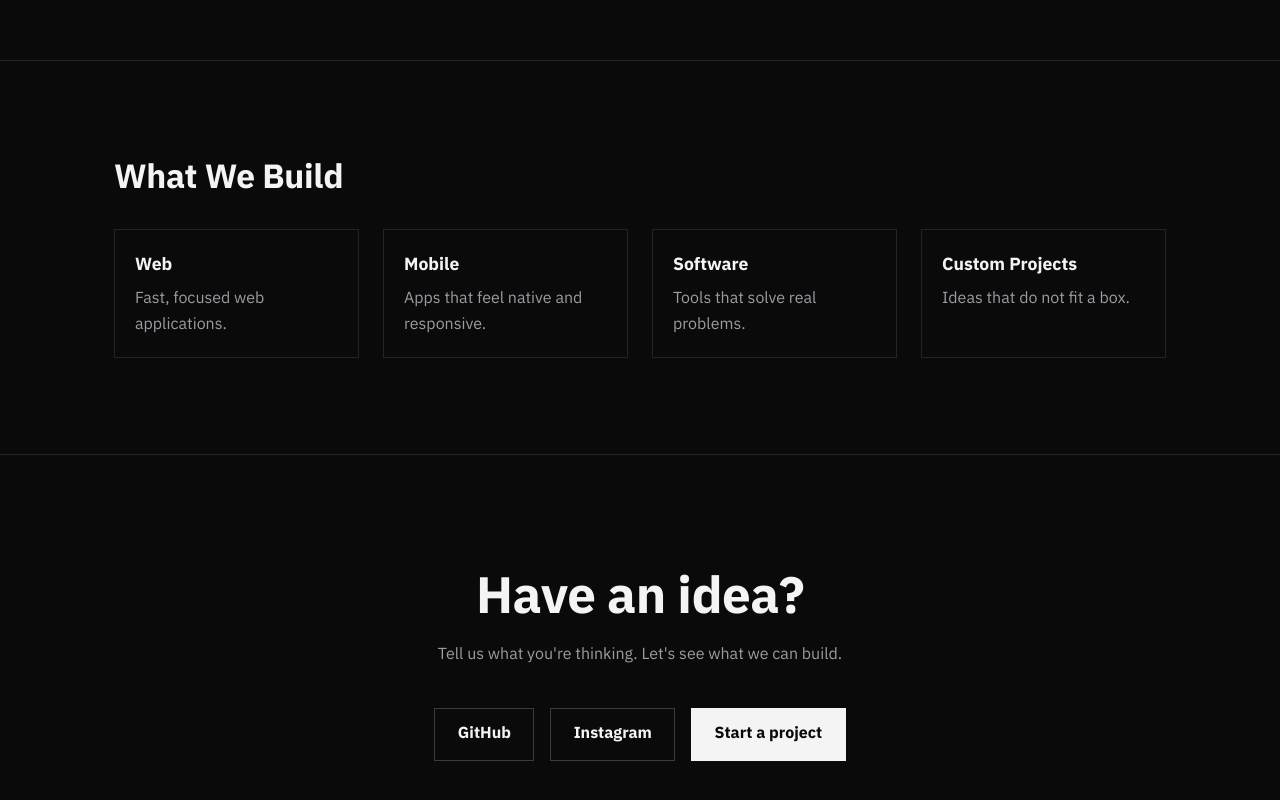
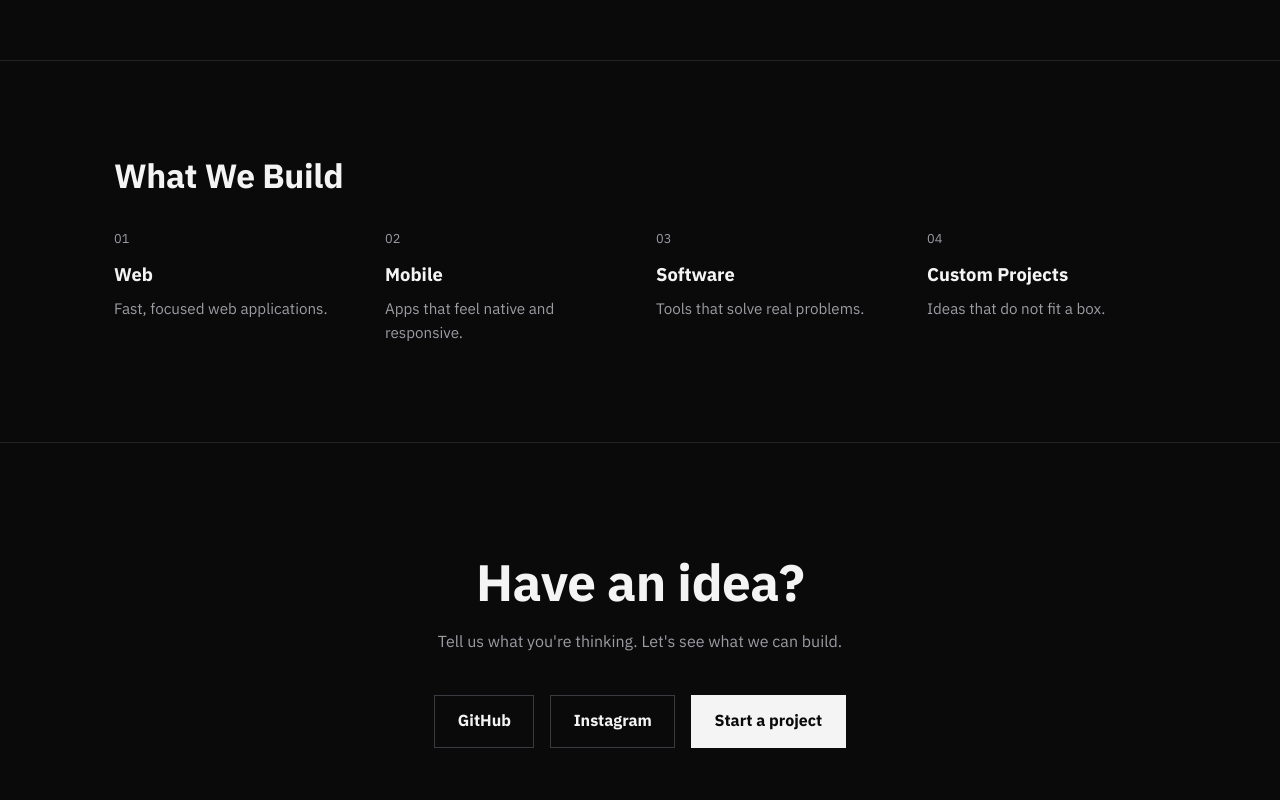
Before and after one commit to anysajad/anydesire, a React (Vite) app: page / in a window 1280 px wide. Shown: the part 1732-2532 px from the top of the page. Built offline with nearby package versions, Linux system fonts and the light colour scheme; no server answers; the database is empty.

Commit message:
Polish AnyDesire visual design

```diff
--- a/src/public.css
+++ b/src/public.css
@@ -30,11 +30,12 @@
 
 .nav-links a {
   font-weight: 500;
+  color: var(--muted);
   transition: color 0.15s ease;
 }
 
 .nav-links a:hover {
-  color: var(--muted);
+  color: var(--text);
 }
 
 .lang-toggle {
@@ -245,21 +246,30 @@
 .build-grid {
   display: grid;
   grid-template-columns: repeat(auto-fit, minmax(220px, 1fr));
-  gap: 1.5rem;
+  gap: 2rem;
+  counter-reset: build;
 }
 
 .build-item {
-  border: 1px solid var(--border);
-  padding: 1.25rem;
+  counter-increment: build;
+}
+
+.build-item::before {
+  content: '0' counter(build);
+  display: block;
+  font-size: 0.8rem;
+  color: var(--muted);
+  margin-bottom: 0.75rem;
 }
 
 .build-item h3 {
-  font-size: 1.1rem;
-  margin-bottom: 0.5rem;
+  font-size: 1.15rem;
+  margin-bottom: 0.4rem;
 }
 
 .build-item p {
   color: var(--muted);
+  font-size: 0.95rem;
 }
 
 /* ---------- Contact ---------- */
@@ -382,6 +392,8 @@
 
 .project-cover {
   width: 100%;
+  aspect-ratio: 16 / 9;
+  object-fit: cover;
   border: 1px solid var(--border);
   margin-bottom: clamp(2.5rem, 6vw, 4rem);
 }
@@ -607,3 +619,20 @@
     text-align: start;
   }
 }
+
+/* ---------- Arabic typography ---------- */
+
+/* Arabic is a connected script: negative letter-spacing on headings visually
+   breaks the glyphs, and tight line-heights can clip ascenders/descenders. */
+
+html[lang='ar'] h1,
+html[lang='ar'] h2,
+html[lang='ar'] h3,
+html[lang='ar'] .philosophy-statement {
+  letter-spacing: 0;
+}
+
+html[lang='ar'] .hero-title,
+html[lang='ar'] .project-header h1 {
+  line-height: 1.2;
+}
```
